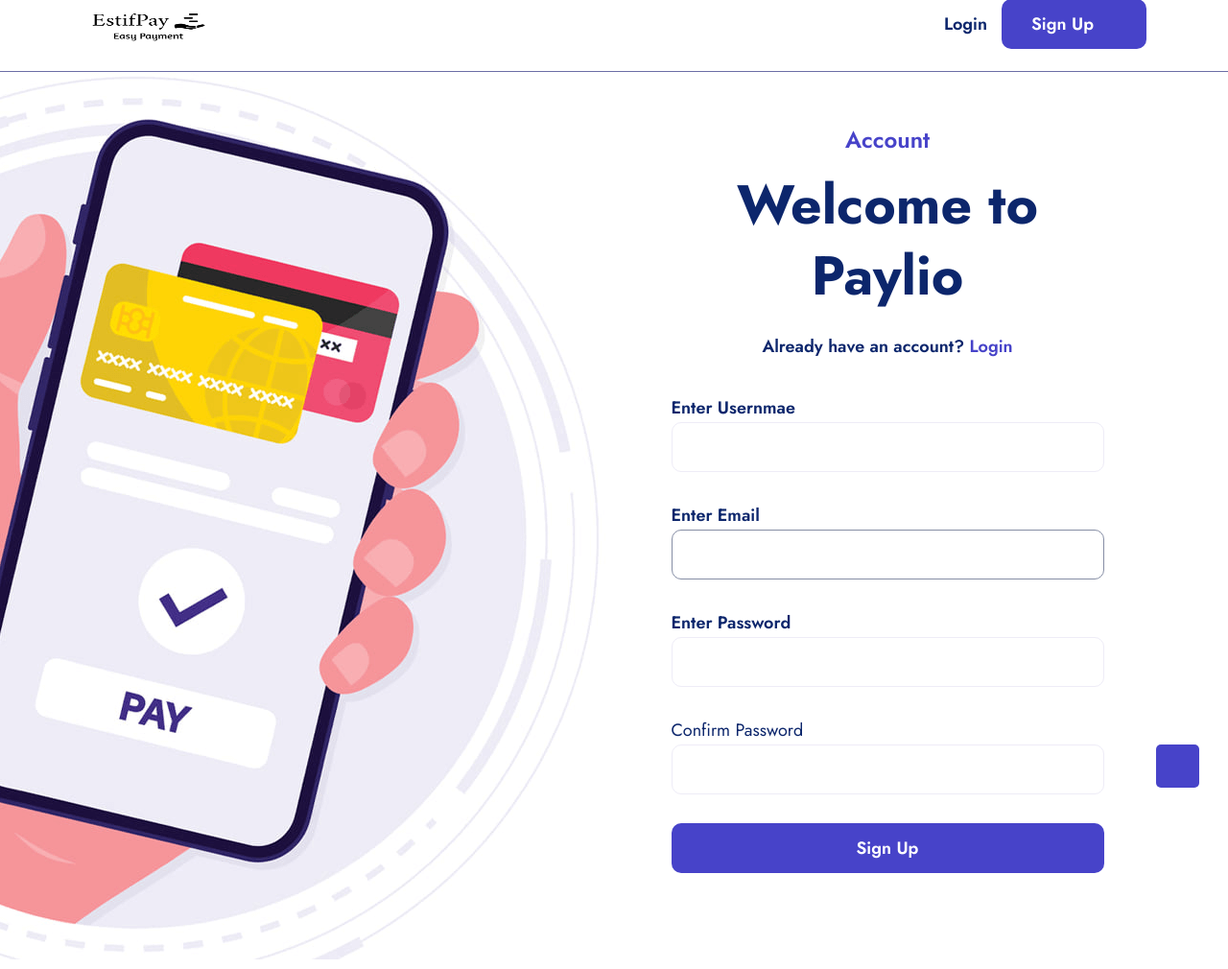
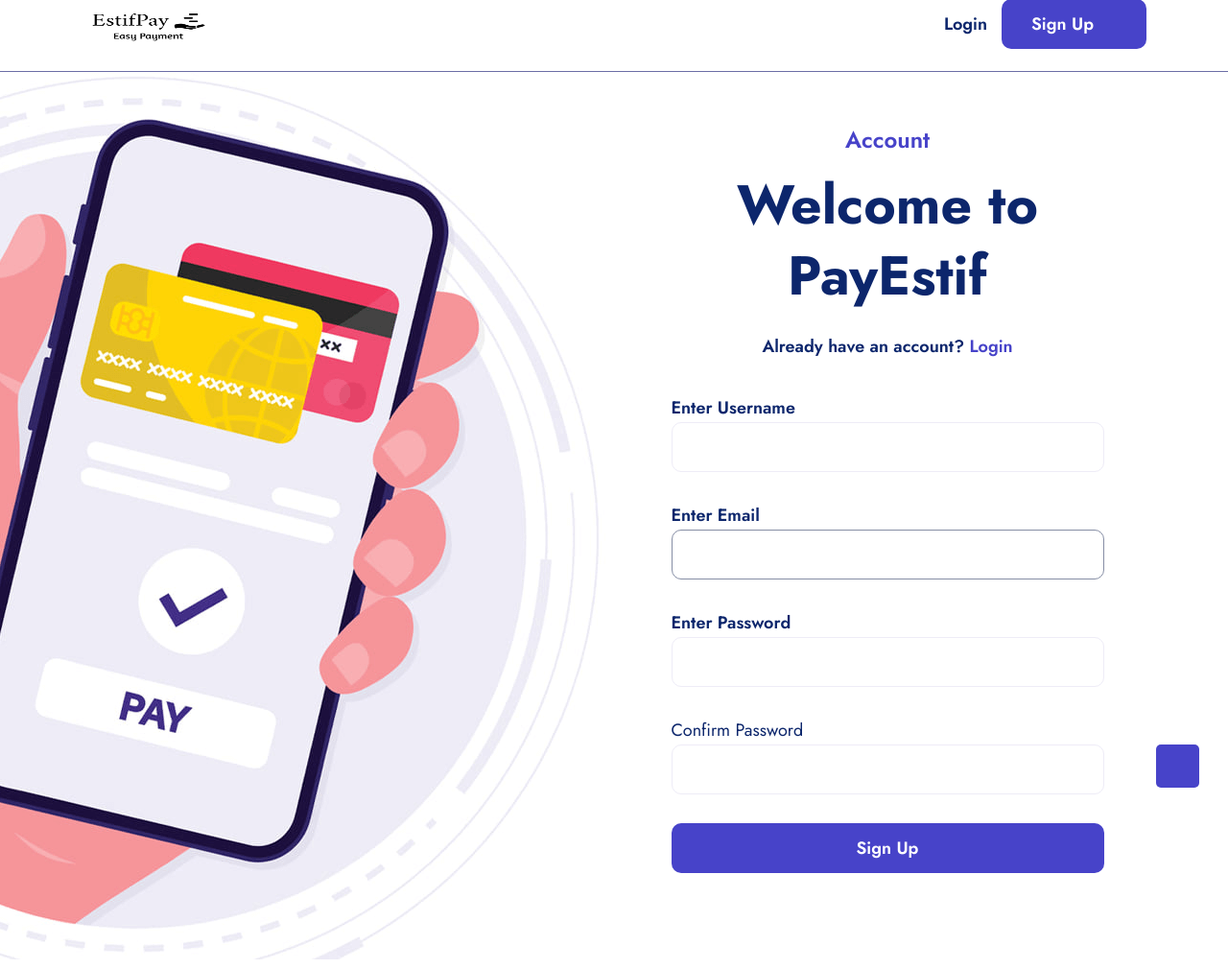
Before and after one commit to EstifvKefelegn/Banking-Money-Transfer-System, a Django app: page /users/signup/ in a window 1280 px wide. Shown: the part 24-1034 px from the top of the page at 96% size. Run offline with Django 5.2, Linux system fonts and the light colour scheme; some libraries are stand-ins or nearby versions; some web fonts are replaced.

Commit message:
spell modification

```diff
--- a/templates/userauth/signin.html
+++ b/templates/userauth/signin.html
@@ -16,7 +16,7 @@
                     <div class="col-xl-5">
                         <div class="section-text text-center">
                             <h5 class="sub-title">Account</h5>
-                            <h2 class="title">Welcome to Paylio</h2>
+                            <h2 class="title">Welcome to PayEstif</h2>
                             <p class="dont-acc">Don't have an account? <a href="{% url "userauth:signup" %}">Register</a></p>
                             <!-- <div class="reg-google">
                                 <a href="javascript:void(0)"><i class="fab fa-google"></i>Sign up with Google</a>
--- a/templates/userauth/signup.html
+++ b/templates/userauth/signup.html
@@ -16,7 +16,7 @@
                     <div class="col-xl-5">
                         <div class="section-text text-center">
                             <h5 class="sub-title">Account</h5>
-                            <h2 class="title">Welcome to Paylio</h2>
+                            <h2 class="title">Welcome to PayEstif</h2>
                             <p class="dont-acc">Already have an account? <a href="{% url "userauth:signin" %}">Login</a></p>
                             <!-- <div class="reg-google">
                                 <a href="javascript:void(0)"><i class="fab fa-google"></i>Sign up with Google</a>
@@ -28,7 +28,7 @@
                             <div class="row">
                                 <div class="col-12">
                                     <div class="single-input">
-                                        <label for="#">Enter Usernmae</label>
+                                        <label for="#">Enter Username</label>
                                         {{form.username}}
                                     </div>
                                     <div class="single-input">
```
